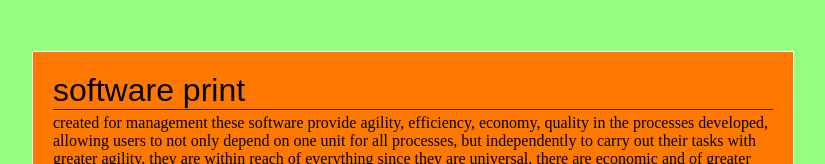
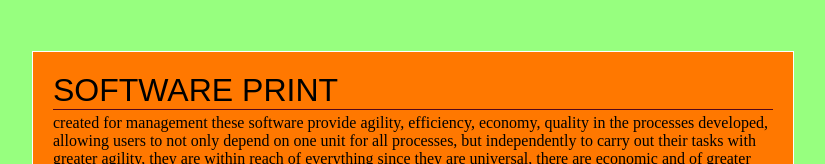
Before and after one commit to ACTIVIDADINGLES/-English-exercise, a plain HTML site: page TERMINOS/software print.html in a window 1280 px wide. Shown: the top 164 px of the page, without its empty margins (238-1063 px from the left). Drawn offline with Linux system fonts and the light colour scheme.

Commit message:
Add files via upload

```diff
--- a/TERMINOS/software print.html
+++ b/TERMINOS/software print.html
@@ -9,12 +9,12 @@
 <div id="main">
 	<div id="ficha">
 		<div id="termino">
-			 software print
+			 SOFTWARE PRINT
 		</div>
 		<div id="definicion">
 		 created for management these software provide agility, efficiency, economy, quality in the processes developed, allowing users to not only depend on one unit for all processes, but independently to carry out their tasks with greater agility, they are within reach of everything since they are universal, there are economic and of greater value depending on their capacity and technology.
-			  <center>
-			<img src="file:///C:/Users/LUDYMANU/Documents/GLOSARIO/IMG/softwaredeimpresion.PNG" style="width: 400px; height: 200px"></center>
+		<center>
+		<img src="file:///C:/Users/LUDYMANU/Documents/GLOSARIO/IMG/softwaredeimpresion.PNG" style="width: 400px; height: 200px"></center>
 		</div>
 		<a href="../index.html"><div id="circulo"></div></a>
 	</div>
```
Also changed, not shown: TERMINOS/access.html (+2 -1 lines).
